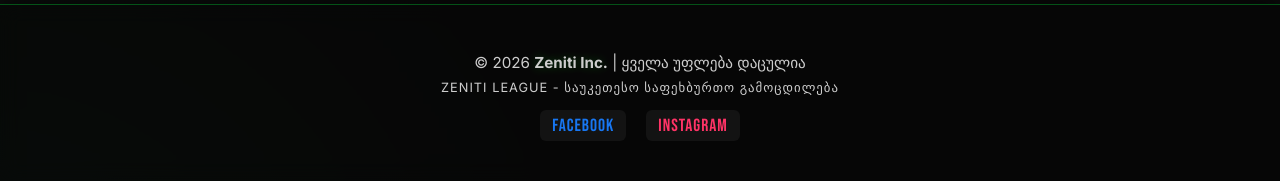
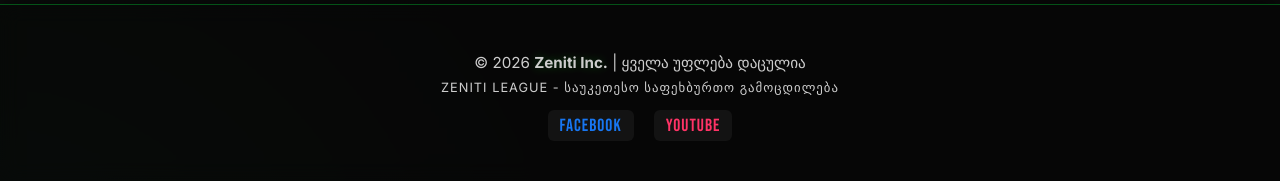
Before and after one commit to CharlesDoBronxsOliveira/zeniti-league, a Flask app: page /atchqvistavi in a window 1280 px wide. Shown: the part 1219-1400 px from the top of the page. Run offline with Flask 3, Linux system fonts and the light colour scheme; data that the repository does not hold is empty; some libraries are stand-ins or nearby versions.

Commit message:
Update social media links in atchqvistavi.html

```diff
--- a/zeniti league/templates/atchqvistavi.html
+++ b/zeniti league/templates/atchqvistavi.html
@@ -532,8 +532,8 @@ footer strong {
     <p style="font-size: 0.8rem; letter-spacing: 1px;">ZENITI LEAGUE - საუკეთესო საფეხბურთო გამოცდილება</p>
 
     <div class="social-links">
-        <a href="https://www.facebook.com/profile.php?id=61550479801345" style="color: #1877f2;">FACEBOOK</a>
-        <a href="#" style="color: #ff3366;">INSTAGRAM</a>
+        <a href="https://www.facebook.com/profile.php?id=61590686883915" style="color: #1877f2;">FACEBOOK</a>
+        <a href="https://www.youtube.com/@ZenitiLeague" style="color: #ff3366;">YOUTUBE</a>
     </div>
 </footer>
 
```
